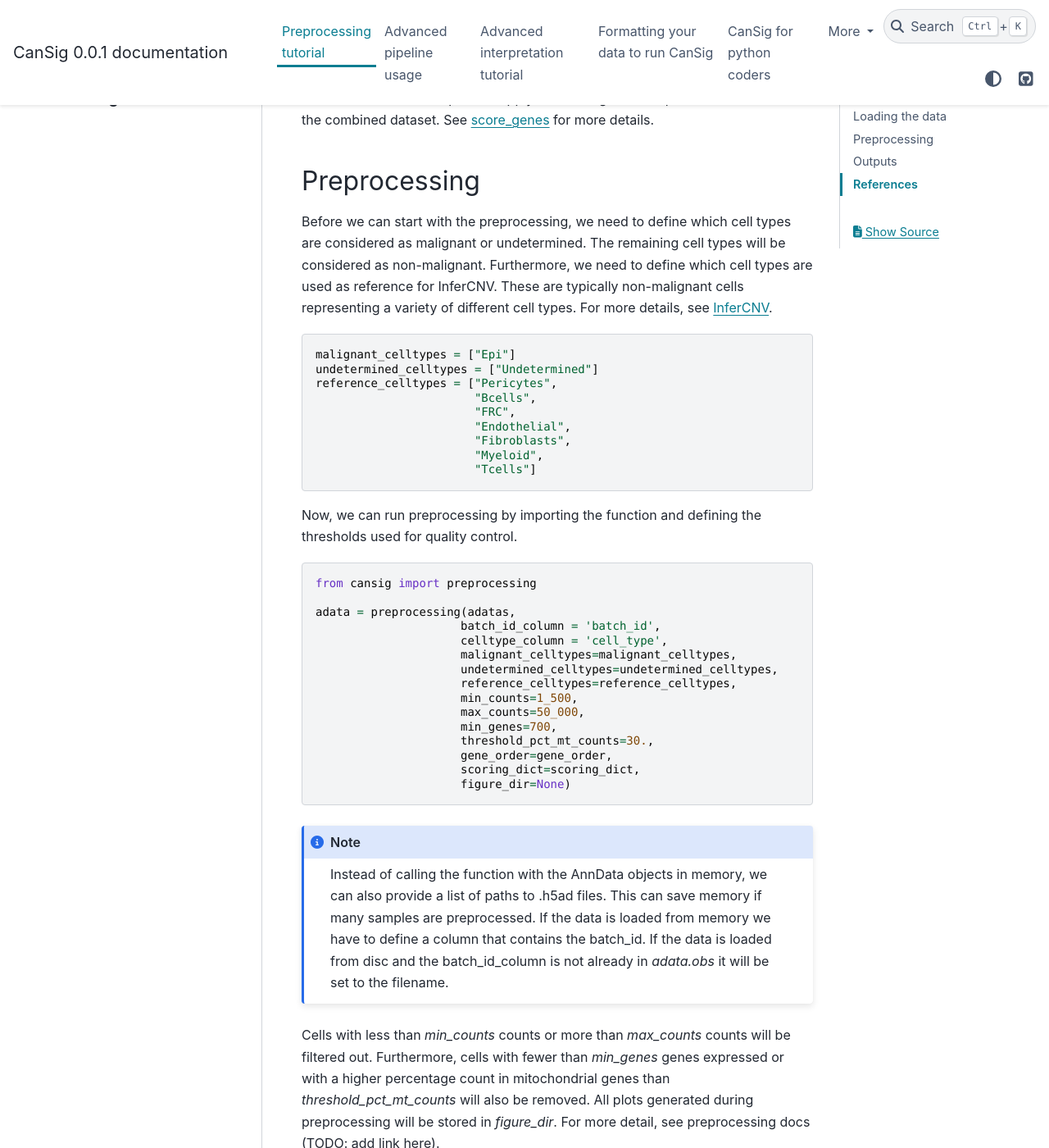
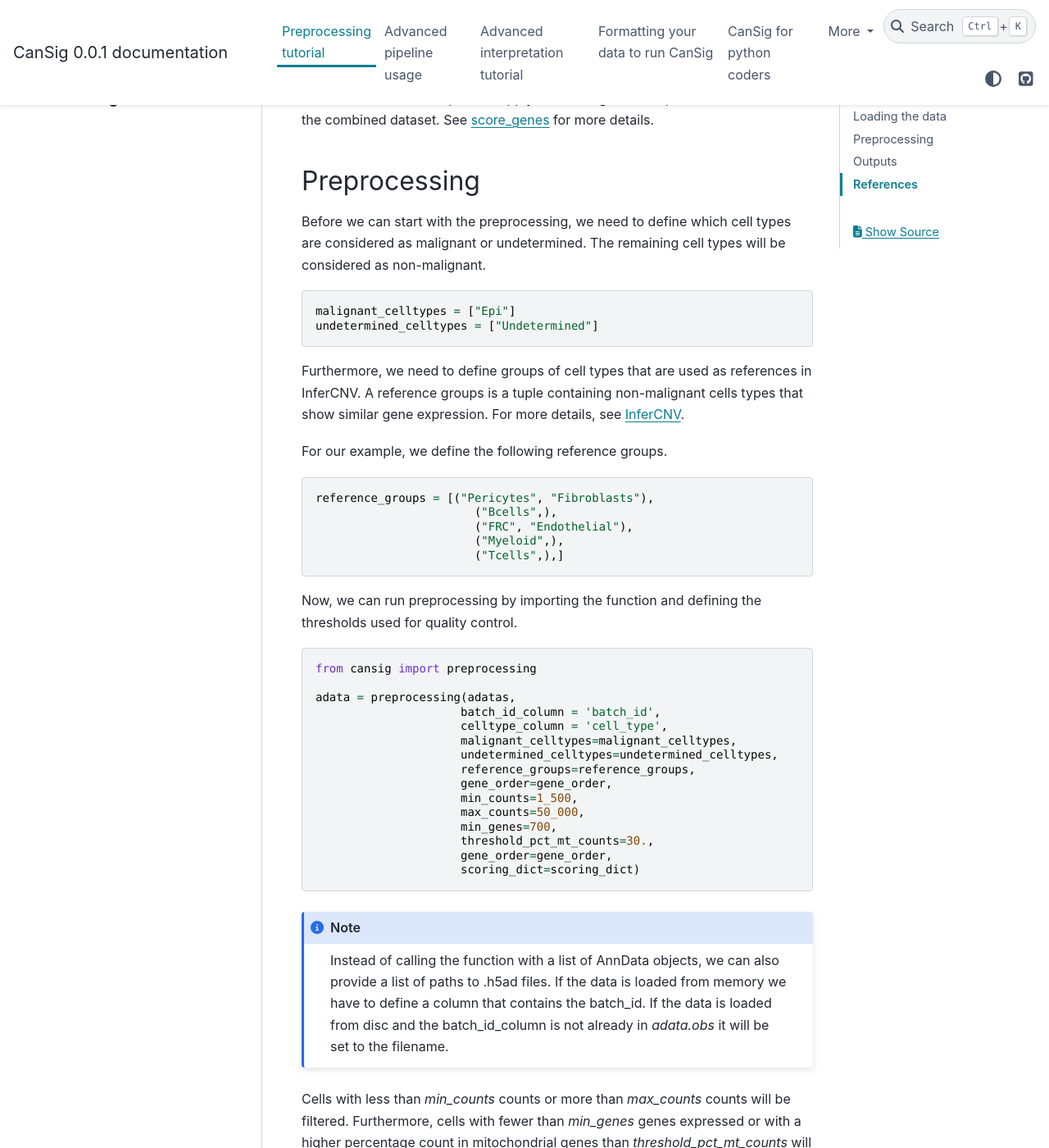
Before and after one commit to BoevaLab/CanSig, a Sphinx documentation site: the page built from docs/preprocessing.rst, in a window 1280 px wide and 1400 px high, scrolled down 1382 px. Shown: the whole window at 82% size. Built offline with Sphinx 7.4.7 and the PyData theme 0.15.4, drawn with Linux system fonts in a browser that asks for light colours; some of the changed text lies outside the part shown.

Commit message:
Updated doc strings in main

```diff
--- a/docs/preprocessing.rst
+++ b/docs/preprocessing.rst
@@ -60,21 +60,28 @@ Preprocessing
 -------------
 Before we can start with the preprocessing, we need to define which cell types are
 considered as malignant or undetermined. The remaining cell types will be considered as
-non-malignant. Furthermore, we need to define which cell types are used as reference for
-InferCNV. These are typically non-malignant cells representing a variety of different
-cell types. For more details, see `InferCNV <https://github.com/broadinstitute/inferCNV/wiki>`_.
+non-malignant.
 
 .. code-block:: python
 
     malignant_celltypes = ["Epi"]
     undetermined_celltypes = ["Undetermined"]
-    reference_celltypes = ["Pericytes",
-                           "Bcells",
-                           "FRC",
-                           "Endothelial",
-                           "Fibroblasts",
-                           "Myeloid",
-                           "Tcells"]
+
+
+Furthermore, we need to define groups of cell types that are used as
+references in InferCNV. A reference groups is a tuple containing non-malignant cells
+types that show similar gene expression. For more details,
+see `InferCNV <https://github.com/broadinstitute/inferCNV/wiki>`_.
+
+For our example, we define the following reference groups.
+
+.. code-block:: python
+
+    reference_groups = [("Pericytes", "Fibroblasts"),
+                           ("Bcells",),
+                           ("FRC", "Endothelial"),
+                           ("Myeloid",),
+                           ("Tcells",),]
 
 Now, we can run preprocessing by importing the function and defining the thresholds
 used for quality control.
@@ -88,36 +95,35 @@ used for quality control.
                          celltype_column = 'cell_type',
                          malignant_celltypes=malignant_celltypes,
                          undetermined_celltypes=undetermined_celltypes,
-                         reference_celltypes=reference_celltypes,
+                         reference_groups=reference_groups,
+                         gene_order=gene_order,
                          min_counts=1_500,
                          max_counts=50_000,
                          min_genes=700,
                          threshold_pct_mt_counts=30.,
                          gene_order=gene_order,
-                         scoring_dict=scoring_dict,
-                         figure_dir=None)
+                         scoring_dict=scoring_dict)
 
 
-.. note:: Instead of calling the function with the AnnData objects in memory, we can also
-    provide a list of paths to .h5ad files. This can save memory if many
-    samples are preprocessed. If the data is loaded from memory we have to define
-    a column that contains the batch_id. If the data is loaded from disc and the
+.. note:: Instead of calling the function with a list of AnnData objects, we can also
+    provide a list of paths to .h5ad files. If the data is loaded from memory we have to
+    define a column that contains the batch_id. If the data is loaded from disc and the
     batch_id_column is not already in `adata.obs` it will be set to the filename.
 
-Cells with less than `min_counts` counts or more than `max_counts` counts will be filtered out.
-Furthermore, cells with fewer than `min_genes` genes expressed or with a higher
+Cells with less than `min_counts` counts or more than `max_counts` counts will be
+filtered. Furthermore, cells with fewer than `min_genes` genes expressed or with a higher
 percentage count in mitochondrial genes than `threshold_pct_mt_counts` will also be removed.
 All plots generated during preprocessing will be stored in `figure_dir`. For more detail,
-see preprocessing docs (TODO: add link here).
+on the method, see here.
 
 Outputs
 --------
-The function `preprocessing` returns a single AnnData object containing all the high quality cells
-from the inputted samples.
+The function `preprocessing` returns a single AnnData object containing all the high
+quality cells from the inputted samples.
 
 .. note:: Since the goal of CanSig is to discover shared signatures, we do an inner join
     for the genes. This means only genes present in all samples will be kept in the
-    final AnnData (This behavior can be changed by setting `join` to "outer".).
+    final AnnData.
 
 
 For each cell the following annotations are added in `adata.obs`:
@@ -127,14 +133,12 @@ For each cell the following annotations are added in `adata.obs`:
 - `n_genes`: The number of genes expressed in the cell.
 - `pct_zero_genes`: `n_genes` divided by the number of all genes.
 - `pct_counts_mt`: The counts corresponding to mitochondrial RNA divided by `total_counts`.
-- `malignant_annotation`: Boolean indicating if the cell is considered malignant based on it cell type.
-- `malignant_cnvs`: Boolean indicating if the cell is considered malignant based on its inferred CNV profile.
-- `malignant`: Boolean indicating if the cell is considered malignant based on its celltype and CNV profile.
+- `malignant_celltype`:
+- `malignant_cnvs`:
+- `malignant_combined`:
 
 For more details on the malignant/non-malignant status annotation, see  the Methods section
 of our `paper <https://www.biorxiv.org/content/10.1101/2022.04.14.488324v1>`_.
-
-.. todo:: Do we want to add cell cycle scores? Problem: When different gene names are used?
 
 .. important:: Rare malignant cells might be difficult to annotate. Therefore, we consider
     cells, that show CNVs but are annotated as undetermined, as malignant. However, cells
```
Also changed, not shown: 1 other file.
